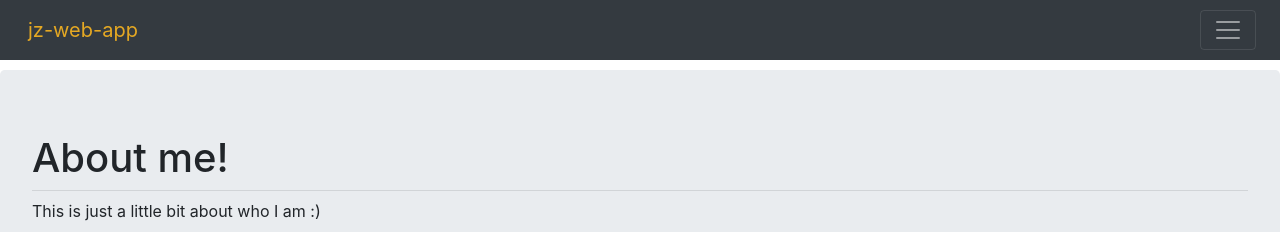
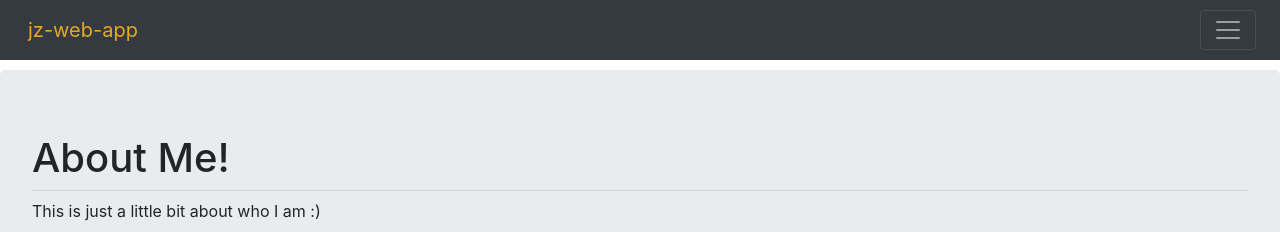
Before and after one commit to justin-zhu1018/jz-web-app, a React (Create React App) app: page /about-me in a window 1280 px wide. Shown: the top 232 px of the page. Built offline with nearby package versions, Linux system fonts and the light colour scheme.

Commit message:
Capitalization edit

```diff
--- a/src/pages/aboutPage.js
+++ b/src/pages/aboutPage.js
@@ -67,7 +67,7 @@ export default class AboutPage extends Component {
       <div className="aboutPage">
         <div className="spacing-div" />
         <Jumbotron className="jumbotron-position">
-          <h1>About me!</h1>
+          <h1>About Me!</h1>
           <hr className="my-2" />
           <p>This is just a little bit about who I am :)</p>
         </Jumbotron>
```
